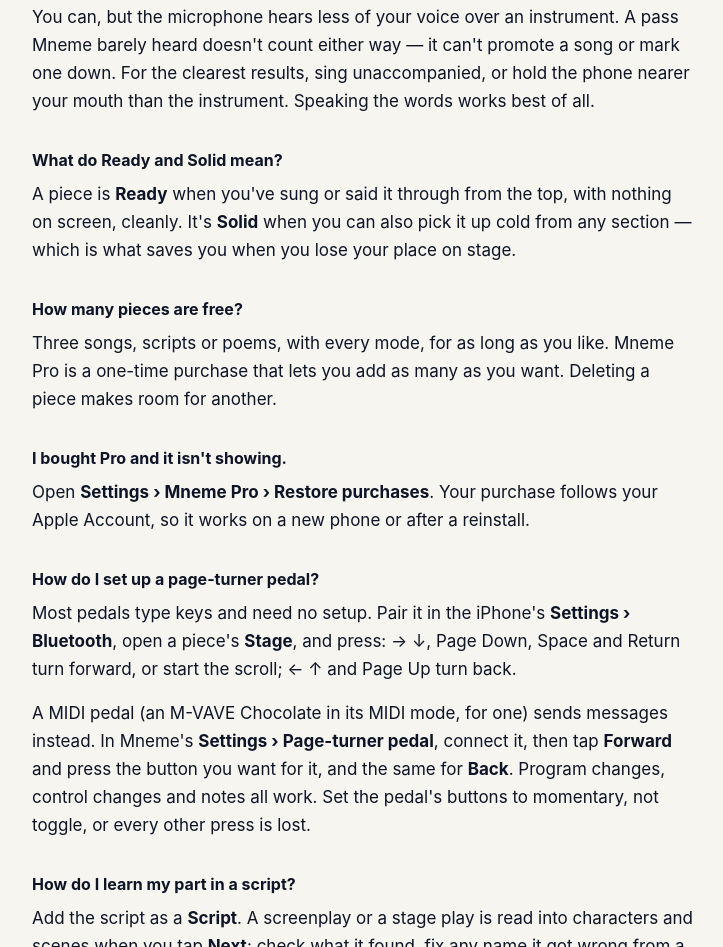
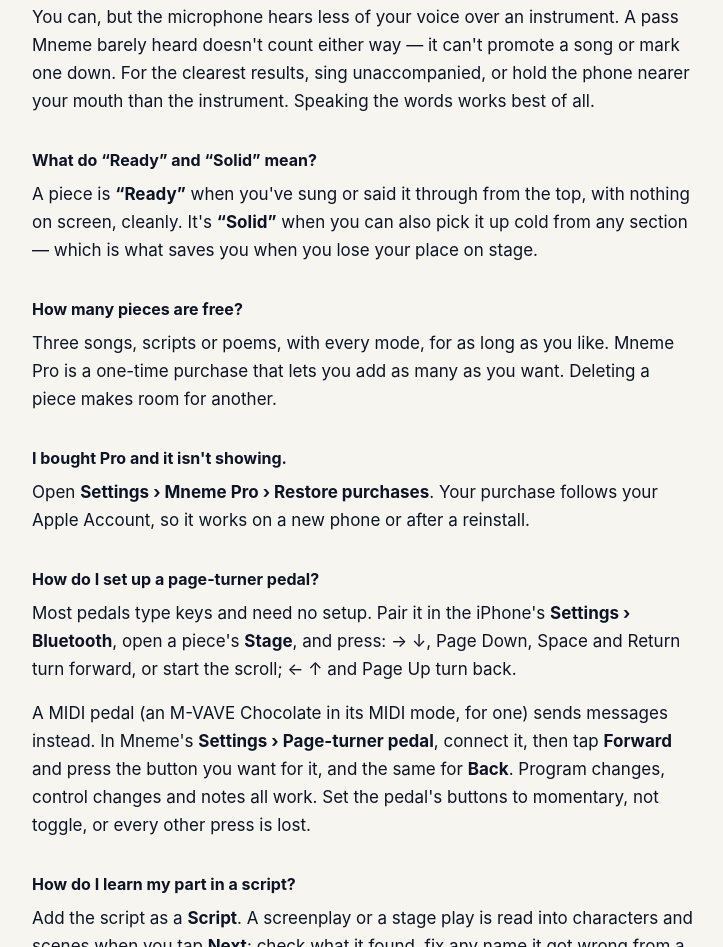
Before and after one commit to boynepe/boynepe.github.io, a plain HTML site: page mneme/support/index.html in a window 1280 px wide. Shown: the part 969-1916 px from the top of the page, without its empty margins (276-999 px from the left). Drawn offline with Linux system fonts and the light colour scheme.

Commit message:
Mneme: app terms in quotes, as the app now writes them

```diff
--- a/mneme/support/index.html
+++ b/mneme/support/index.html
@@ -50,9 +50,9 @@ pass Mneme barely heard doesn't count either way — it can't promote a song or
 mark one down. For the clearest results, sing unaccompanied, or hold the phone
 nearer your mouth than the instrument. Speaking the words works best of all.</p>
 
-<h3>What do Ready and Solid mean?</h3>
-<p>A piece is <strong>Ready</strong> when you've sung or said it through from the top,
-with nothing on screen, cleanly. It's <strong>Solid</strong> when you can also
+<h3>What do “Ready” and “Solid” mean?</h3>
+<p>A piece is <strong>“Ready”</strong> when you've sung or said it through from the top,
+with nothing on screen, cleanly. It's <strong>“Solid”</strong> when you can also
 pick it up cold from any section — which is what saves you when you lose your
 place on stage.</p>
 
```
Also changed, not shown: mneme/index.html (+1 -1 lines).
